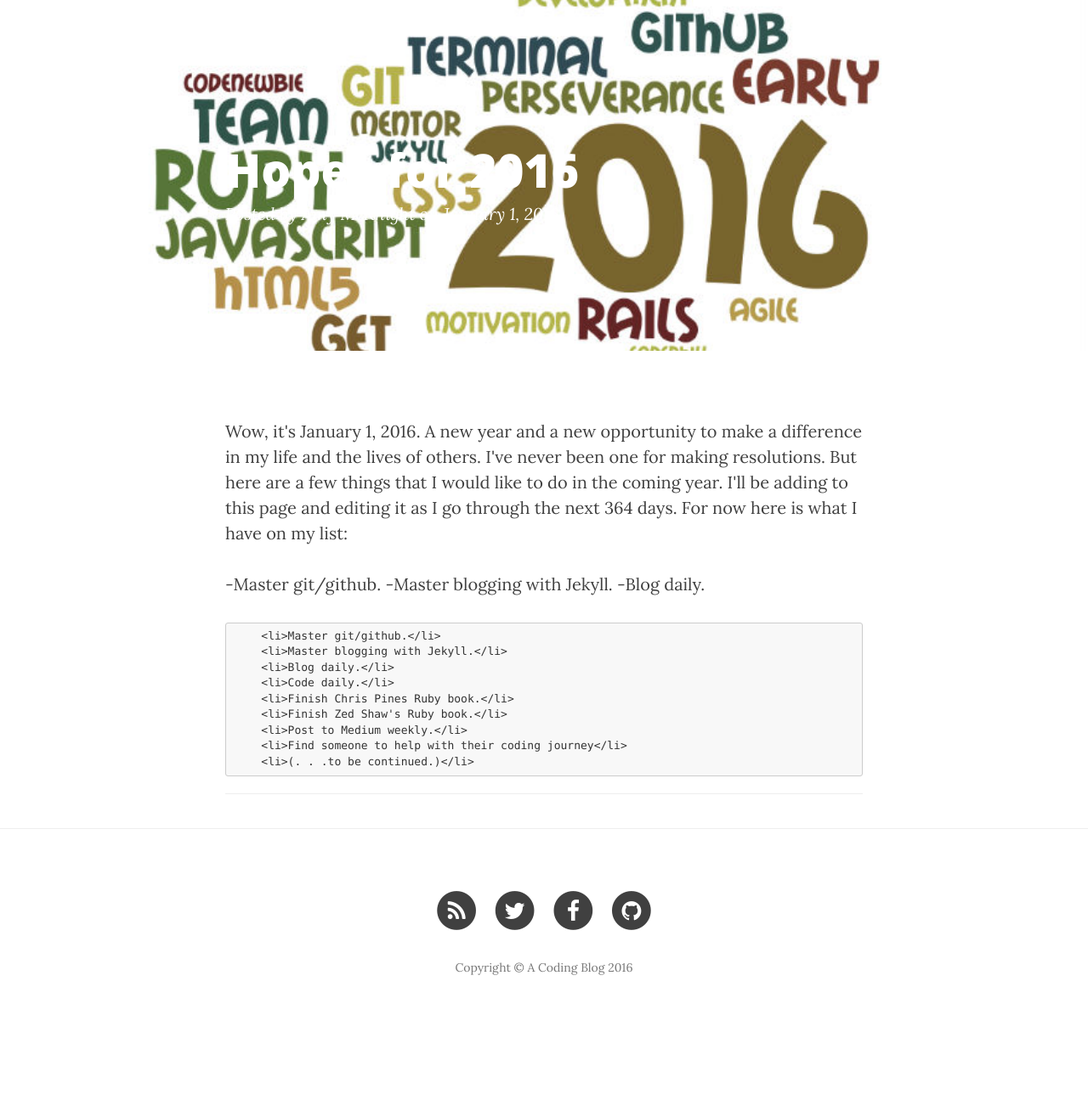
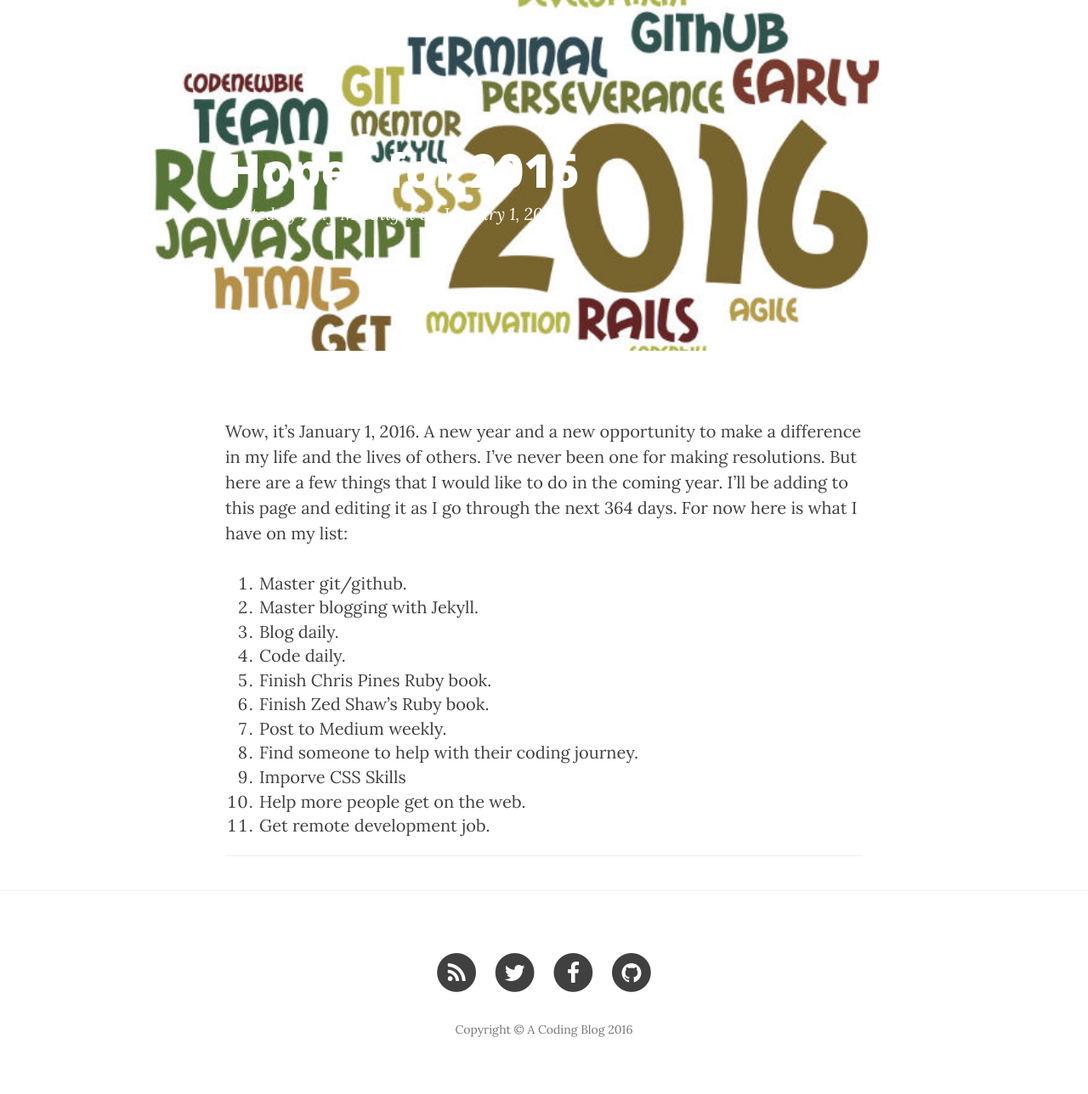
Before and after one commit to AmyMcKnight/amy-blogs, a Jekyll site: the page built from _posts/2015-12-25-gaining-command-of-command-line.markdown, in a window 1280 px wide. Shown: the whole page at 85% size. Built offline with Jekyll 4.4.1, drawn with Linux system fonts in a browser that asks for light colours; nearby versions of some CDN libraries; comment, search, counter and statistics services are not loaded; before the commit the page ends 1215 px from its top, so only the background shows below that.

Commit message:
straight markdown
re-edited using markdown editor http://dillinger.io/

```diff
--- a/_posts/2015-12-25-gaining-command-of-command-line.markdown
+++ b/_posts/2015-12-25-gaining-command-of-command-line.markdown
@@ -6,19 +6,16 @@ author:     "Amy McKnight"
 header-img: "img/happy-new-year-2016.jpg"
 ---
 
-<p>Wow, it's January 1, 2016. A new year and a new opportunity to make a difference in my life and the lives of others. I've never been one for making resolutions. But here are a few things that I would like to do in the coming year. I'll be adding to this page and editing it as I go through the next 364 days. For now here is what I have on my list:</p>
+Wow, it's January 1, 2016. A new year and a new opportunity to make a difference in my life and the lives of others. I've never been one for making resolutions. But here are a few things that I would like to do in the coming year. I'll be adding to this page and editing it as I go through the next 364 days. For now here is what I have on my list:
 
--Master git/github.
-    -Master blogging with Jekyll.
-    -Blog daily.
-
-
-        <li>Master git/github.</li>
-        <li>Master blogging with Jekyll.</li>
-        <li>Blog daily.</li>
-        <li>Code daily.</li>
-        <li>Finish Chris Pines Ruby book.</li>
-        <li>Finish Zed Shaw's Ruby book.</li>
-        <li>Post to Medium weekly.</li>
-        <li>Find someone to help with their coding journey</li>
-        <li>(. . .to be continued.)</li>
+1. Master git/github.
+2. Master blogging with Jekyll.
+3. Blog daily.
+4. Code daily.
+5. Finish Chris Pines Ruby book.
+6. Finish Zed Shaw's Ruby book.
+7. Post to Medium weekly.
+8. Find someone to help with their coding journey.
+9. Imporve CSS Skills
+10. Help more people get on the web.
+11. Get remote development job.
```
